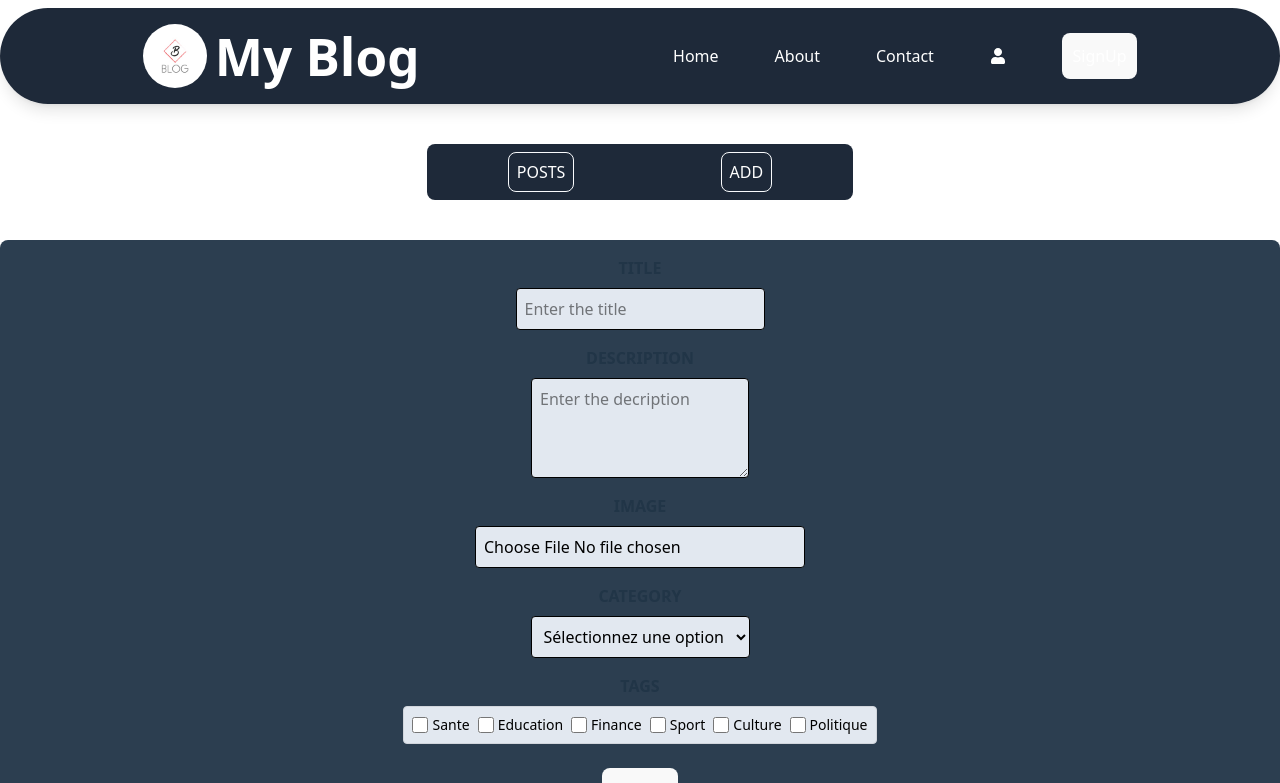
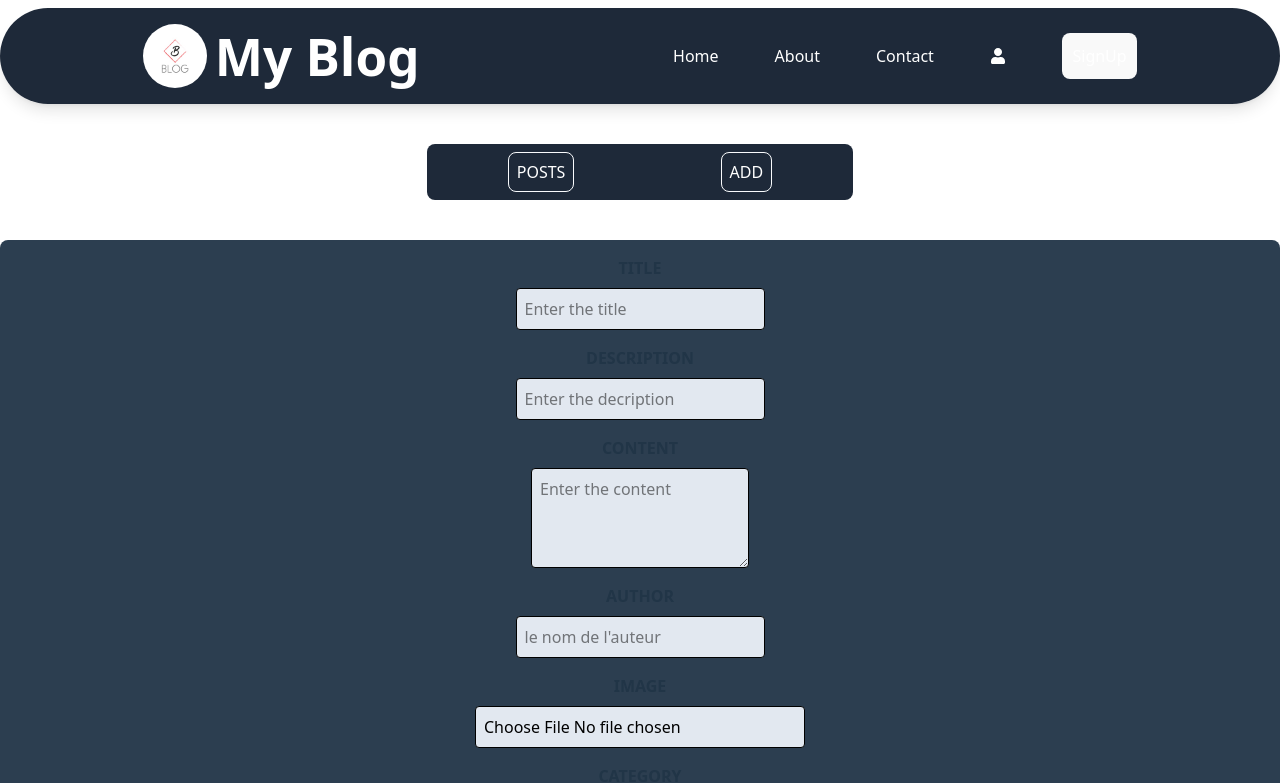
Before and after one commit to elhalj/Posts, a React (Vite) app: page /dashboard/add in a window 1280 px wide. Shown: the top 783 px of the page. Built offline with nearby package versions, Linux system fonts and the light colour scheme.

Commit message:
Add api services ["api.ts", "authServices.ts", "postServices.ts"]

```diff
--- a/package.json
+++ b/package.json
@@ -11,12 +11,14 @@
   },
   "dependencies": {
     "@tailwindcss/vite": "^4.1.5",
+    "axios": "^1.9.0",
     "react": "^19.0.0",
     "react-dom": "^19.0.0",
     "react-icons": "^5.5.0",
     "react-router-dom": "^7.5.3",
     "tailwind-scrollbar-hide": "^2.0.0",
-    "tailwindcss": "^4.1.5"
+    "tailwindcss": "^4.1.5",
+    "zustand": "^5.0.5"
   },
   "devDependencies": {
     "@eslint/js": "^9.22.0",
--- a/src/pages/auth/AddCard.tsx
+++ b/src/pages/auth/AddCard.tsx
@@ -11,9 +11,21 @@ const field = [
   },
   {
     label: "Description",
-    type: "textarea",
+    type: "text",
     name: "description",
     placeholder: "Enter the decription",
+  },
+  {
+    label: "Content",
+    type: "textarea",
+    name: "content",
+    placeholder: "Enter the content",
+  },
+  {
+    label: "Author",
+    type: "text",
+    name: "author",
+    placeholder: "le nom de l'auteur",
   },
   {
     label: "Image",
@@ -27,12 +39,14 @@ const field = [
     name: "category",
     placeholder: "Select a category",
     options: [
-      { label: "Sante", value: "sante" },
-      { label: "Education", value: "education" },
-      { label: "Finance", value: "finance" },
-      { label: "Sport", value: "sport" },
-      { label: "Culture", value: "culture" },
-      { label: "Politique", value: "politique" },
+      { label: "Sante", value: "Santé" },
+      { label: "Education", value: "Éducation" },
+      { label: "Finance", value: "Finance" },
+      { label: "Sport", value: "Sport" },
+      { label: "Culture", value: "Culture" },
+      { label: "Technologie", value: "Technologie" },
+      { label: "Voyage", value: "Voyage" },
+      { label: "Politique", value: "Politique" },
     ]
   },
   {
@@ -54,16 +68,25 @@ const field = [
 type FormDatas = {
   title: string;
   description: string;
+  content: string;
+  author: string;
   image: File | null;
   category: string;
   tags: string[];
+  slug?: string;
+  statut?: string;
 }
 const AddCard = () => {
   const [formData, setFormData] = useState<FormDatas>({title: '',
-  description: '',
+    description: '',
+    content: '',
+    author: '',
   image: null,
   category: '',
-  tags: []});
+  tags: [],
+  slug: '',
+  statut: ''
+});
 
   const [isLoading, setIsLoading] = useState(false);
   const [error, setError] = useState<string | null>(null);
@@ -113,7 +136,7 @@ const AddCard = () => {
 
       // Réinitialiser le formulaire après soumission réussie
       e.currentTarget.reset();
-      setFormData({title: '', description: '', image: null, category: '', tags: []});
+      setFormData({ title: '', description: '', image: null, category: '', content: '', author:'', tags: []});
 
       // Afficher un message de succès (vous pourriez utiliser une notification)
       alert('Card added successfully!');
--- /dev/null
+++ b/src/services/api/api.ts
@@ -0,0 +1,38 @@
+import axios from "axios";
+
+// Create an axios instance with a base URL
+const api = axios.create({
+  baseURL: "https://api-article-g253.onrender.com/api",
+  headers: {
+    "Content-Type": "application/json",
+  },
+});
+// interceptor for token
+api.interceptors.request.use(
+  (config) => {
+    const token = localStorage.getItem("token");
+    if (token) {
+      config.headers.Authorization = `Bearer ${token}`;
+    }
+    return config;
+  },
+  (error) => {
+    return Promise.reject(error);
+  }
+);
+
+api.interceptors.response.use(
+  (response) => {
+    return response;
+  },
+
+  (error) => {
+    if (error.response.status === 401) {
+      localStorage.removeItem("token");
+      window.location.href = "/login";
+    }
+    return Promise.reject(error);
+  }
+);
+
+export default api;
--- /dev/null
+++ b/src/services/api/authService.ts
@@ -0,0 +1,30 @@
+import api from "./api";
+
+// Service to handle API calls related to authentication
+const authService = {
+    login: async (credentials: { email: string; password: string }) => {
+        const response = await api.post("/auth/login", credentials);
+        return response.data;
+    },
+
+    register: async (userData: { email: string; password: string; name: string }) => {
+        const response = await api.post("/auth/signUp", userData);
+        return response.data;
+    },
+}
+
+export default authService
+// const login = async (credentials: { email: string; password: string }) => {
+//   const response = await api.post("/auth/login", credentials);
+//   return response.data;
+// };
+
+// const register = async (userData: { email: string; password: string; name: string }) => {
+//   const response = await api.post("/auth/register", userData);
+//   return response.data;
+// };
+
+// export default {
+//   login,
+//   register,
+// };
--- /dev/null
+++ b/src/services/api/postServices.ts
@@ -0,0 +1,31 @@
+import api from "./api";
+
+// Service to handle API calls related to posts
+const postService = {
+    createPost: async (postData: { title: string; content: string }) => {
+        const response = await api.post("/article/ajouterArticle", postData);
+        return response.data;
+    },
+
+    getPosts: async () => {
+        const response = await api.get("/article/toutArticles");
+        return response.data;
+    },
+
+    getPostById: async (postId: string) => {
+        const response = await api.get(`/article/${postId}`);
+        return response.data;
+    },
+
+    updatePost: async (postId: string, postData: { title: string; content: string }) => {
+        const response = await api.put(`/article/${postId}`, postData);
+        return response.data;
+    },
+
+    deletePost: async (postId: string) => {
+        const response = await api.delete(`/article/${postId}`);
+        return response.data;
+    },
+};
+
+export default postService;
```
Also changed, not shown: src/services/api/api.json (renamed from src/api/api.json), 1 other file (tests, documents, lock files or other folders).
